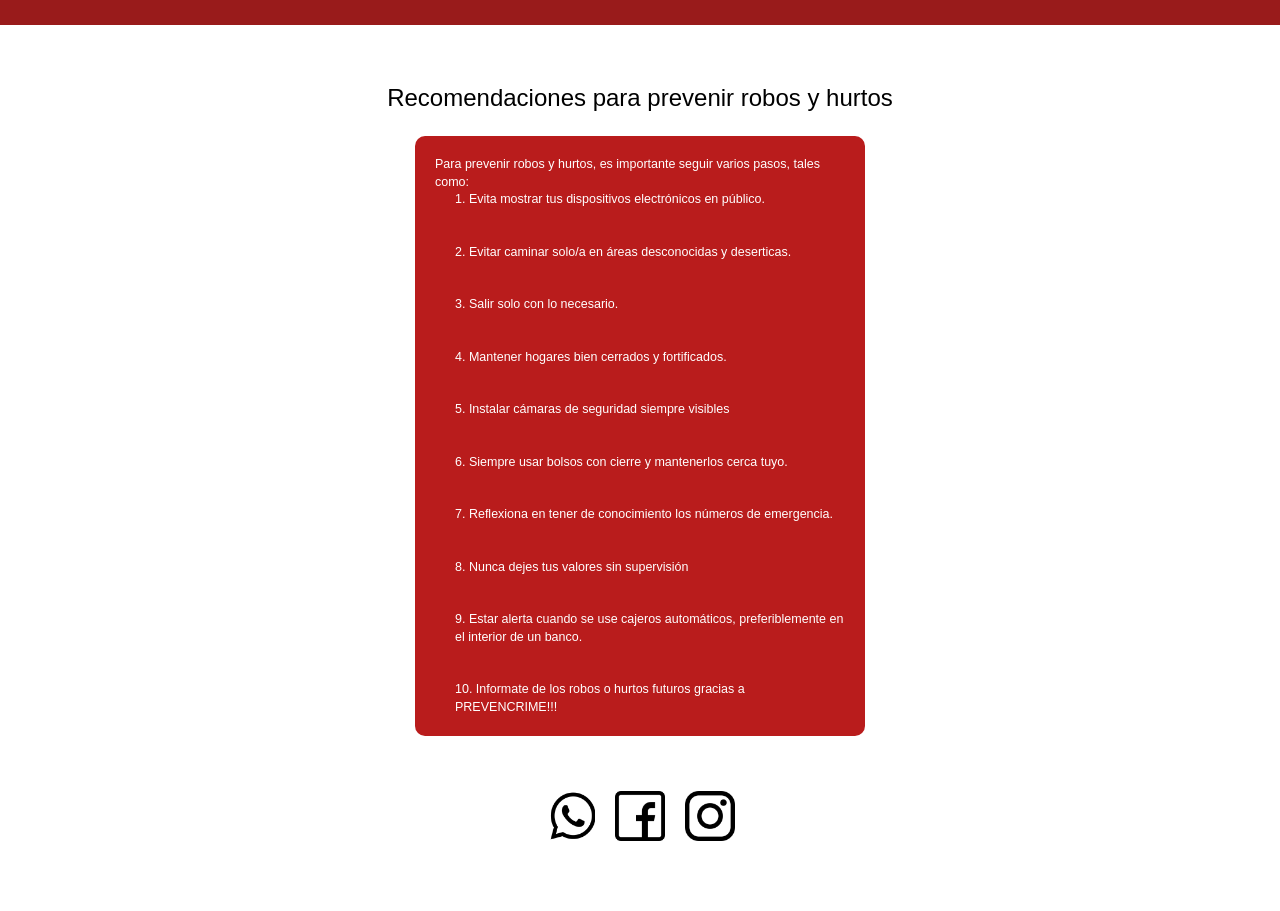
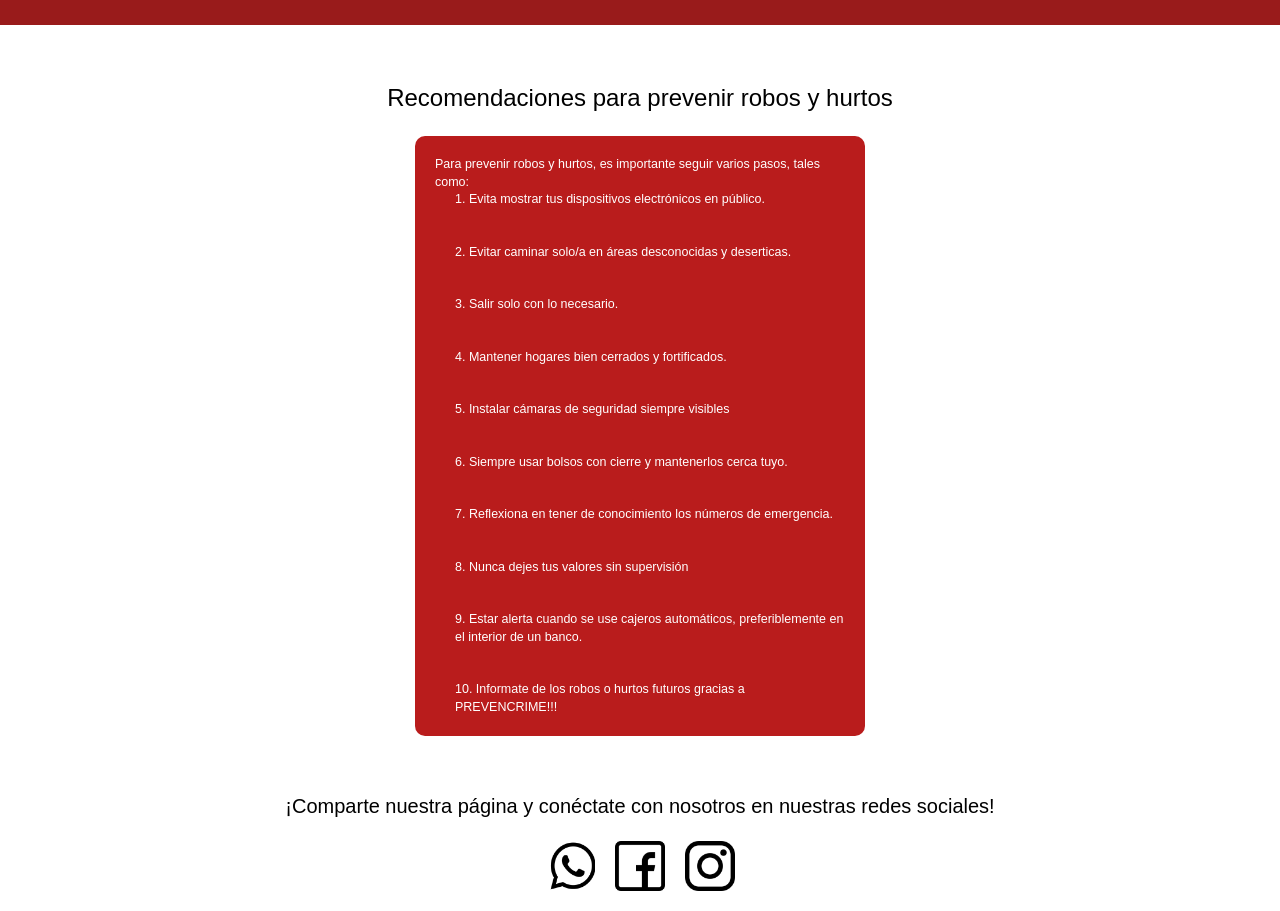
Before and after one commit to luisMederos4848/PrevenCrime, a website: page views/Recomendaciones/index.html in a window 1280 px wide. Before the commit the page ends 861 px from the top, so only its background shows below. Drawn offline with nearby package versions, Linux system fonts and the light colour scheme.

Commit message:
Update index.html

```diff
--- a/views/Recomendaciones/index.html
+++ b/views/Recomendaciones/index.html
@@ -49,7 +49,7 @@
 
         </section>
         <section class="share">
-            <h2></h2>
+            <h2>¡Comparte nuestra página y conéctate con nosotros en nuestras redes sociales!</h2>
             <div class="social-media">
                 <a href="https://api.whatsapp.com/send?text=Comparte%20esta%20página%20con%20tus%20amigos%20para%20que%20más%20personas%20puedan%20aprender%20cómo%20combatir%20la%20inseguridad!%20https://prevencrime-prod.onrender.com/"><img src="whatsapp-icon.png" alt="WhatsApp"></a>
                 <a href="https://www.facebook.com/"><img src="facebook-icon.png" alt="Facebook"></a>
```
